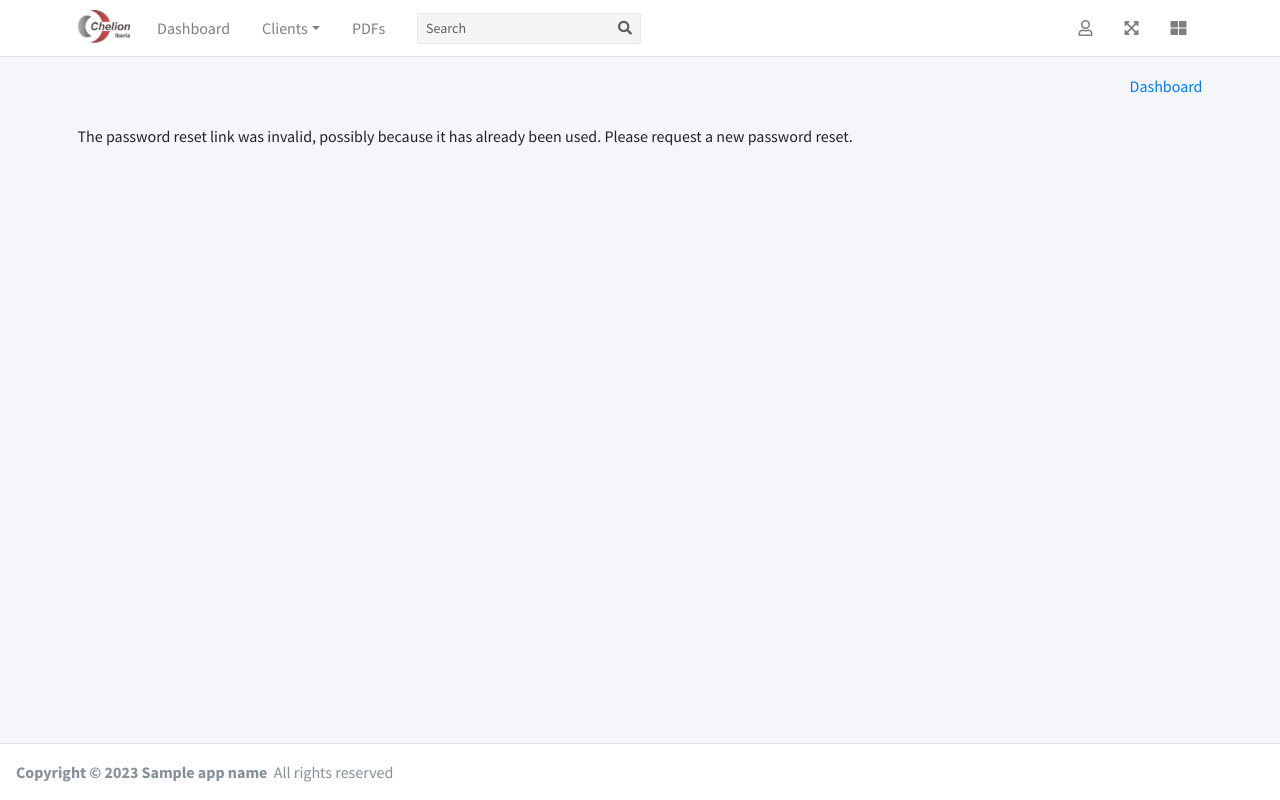
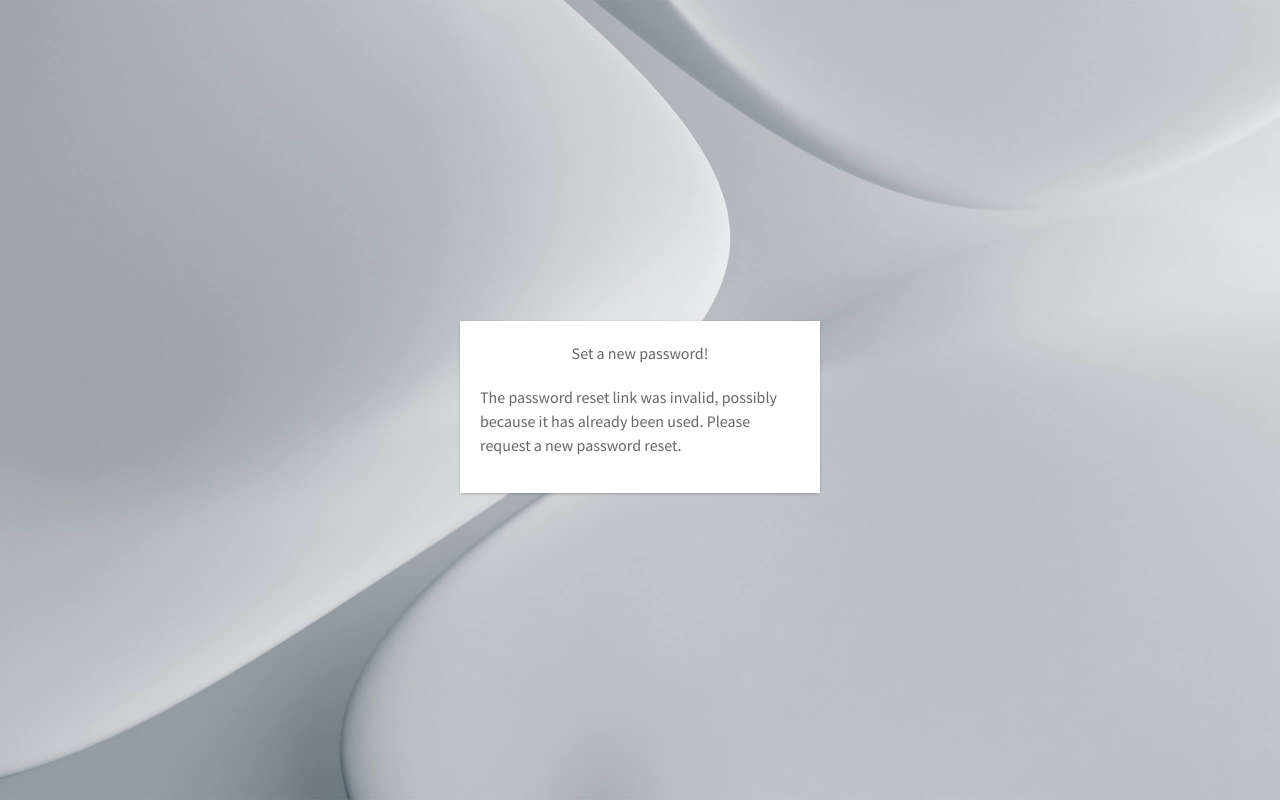
Before and after one commit to jaroldcarlos/chelion, a Django app: template templates/registration/password_reset_confirm.html in a window 1280 px wide. Run offline with Django 4.2, Linux system fonts and the light colour scheme; the template is opened without the code that fills it: most values are stand-ins (such as "Sample title", 1, 10 or a date in 2020); parts of the project's set-up code (start-up, migrations or seed data) failed here and were passed over; some libraries are stand-ins or nearby versions.

Commit message:
reset password

```diff
--- a/templates/backend/default/clients/list.html
+++ b/templates/backend/default/clients/list.html
@@ -57,7 +57,7 @@
     <script>
         $(document).ready( function () {
             $('#table_id').DataTable({
-                {% if clients.count <= 30 %}
+                {% if clients.count <= 11 %}
                     "searching":false,
                     "paging":false,
                 {% else %}
--- a/templates/backend/default/inc/_navbar_menu.html
+++ b/templates/backend/default/inc/_navbar_menu.html
@@ -23,7 +23,7 @@
             </ul>
         </li>
         <li class="nav-item">
-            <a href="{% url 'backend:file_list' %}" class="nav-link">{% trans "PDFs" %}</a>
+            <a href="{% url 'backend:file_list' %}" class="nav-link">{% trans "datasheet"|title %}</a>
         </li>
     </ul>
     <!-- SEARCH FORM -->
--- /dev/null
+++ b/templates/registration/layout.html
@@ -0,0 +1,50 @@
+<!DOCTYPE html>
+<html lang="">
+{% load static %}
+{% load i18n %}
+{% load crispy_forms_tags %}
+<head>
+    <meta charset="utf-8">
+    <meta name="viewport" content="width=device-width, initial-scale=1">
+    <title>{{ app_name }} | {% trans "log in"|title %}</title>
+
+    <!-- Google Font: Source Sans Pro -->
+    <link rel="stylesheet" href="https://fonts.googleapis.com/css?family=Source+Sans+Pro:300,400,400i,700&display=fallback">
+    <!-- Font Awesome -->
+    <link rel="stylesheet" href="{% static 'backend/plugins/fontawesome-free/css/all.min.css' %}">
+    <!-- icheck bootstrap -->
+    <link rel="stylesheet" href="{% static 'backend/plugins/icheck-bootstrap/icheck-bootstrap.min.css' %}">
+    <!-- Theme style -->
+    <link rel="stylesheet" href="{% static 'backend/dist/css/adminlte.min.css' %}">
+    <style>
+        body.login-page {
+            background-image: url('{% static "/images/bg/bg6.jpg" %}');
+            background-size: cover;
+        }
+    </style>
+    {% block css %}
+    {% endblock css %}
+</head>
+<body class="hold-transition login-page">
+    <div class="login-box">
+        <div class="login-logo">
+            {% comment %}
+                <a href="{% url 'frontend:home' %}"><img src="{% static 'images/logo/logo.png' %}" width="150" alt="{{ app_name }} Logo"></a>
+            {% endcomment %}
+        </div>
+        <!-- /.login-logo -->
+        <div class="card">
+            <div class="card-body login-card-body">
+                <p class="login-box-msg">{% block title_page %}{% endblock title_page %}</p>
+                {% block content %}
+                {% endblock content %}
+            </div>
+            <!-- /.login-card-body -->
+        </div>
+    </div>
+    <script src="{% static 'backend/plugins/jquery/jquery.min.js' %}"></script>
+    <script src="{% static 'backend/plugins/bootstrap/js/bootstrap.bundle.min.js' %}"></script>
+    <script src="{% static 'backend/dist/js/adminlte.min.js' %}"></script>
+    {% block js %}{% endblock js %}
+</body>
+</html>
--- a/templates/registration/password_reset_complete.html
+++ b/templates/registration/password_reset_complete.html
@@ -1,8 +1,7 @@
-{% extends 'layout.html' %}
+{% extends './layout.html' %}
 
-{% block title %}Password reset complete{% endblock %}
+{% block title_page %}Password reset complete{% endblock %}
 
 {% block content %}
-<h1>Password reset complete</h1>
 <p>Your new password has been set. You can log in now on the <a href="{% url 'login' %}">log in page</a>.</p>
 {% endblock %}
--- a/templates/registration/password_reset_confirm.html
+++ b/templates/registration/password_reset_confirm.html
@@ -1,21 +1,22 @@
-{% extends 'layout.html' %}
+{% extends "./layout.html" %}
 
+{% load crispy_forms_tags %}
 {% block title %}Enter new password{% endblock %}
 
+
+
+{% block title_page %}
+    Set a new password!
+{% endblock title_page %}
+
 {% block content %}
-
     {% if validlink %}
-
-<h1>Set a new password!</h1>
         <form method="POST">
           {% csrf_token %}
-  {{ form.as_p }}
-  <input type="submit" value="Change my password">
+          {{ form|crispy }}
+          <input type="submit" value="Change my password" class="btn btn-default">
         </form>
-
     {% else %}
-
         <p>The password reset link was invalid, possibly because it has already been used.  Please request a new password reset.</p>
-
     {% endif %}
 {% endblock %}
```
Also changed, not shown: core/components/email.py (+12 -12 lines), templates/backend/default/users/list.html (+7 -2 lines), templates/registration/login.html (+4 -3 lines), templates/registration/password_reset_done.html (+7 -3 lines), templates/registration/password_reset_form.html (+10 -10 lines). Lines whose indentation alone changed are shown as unchanged.
